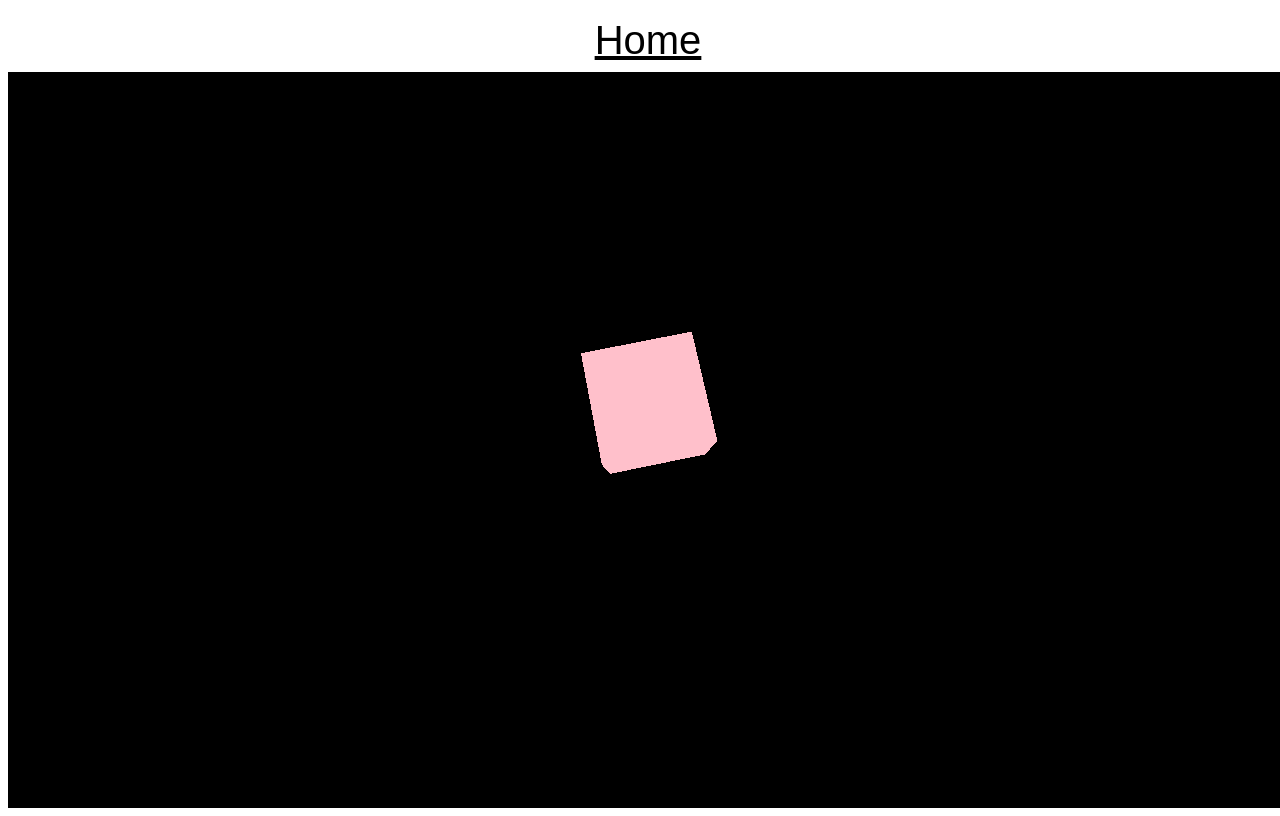
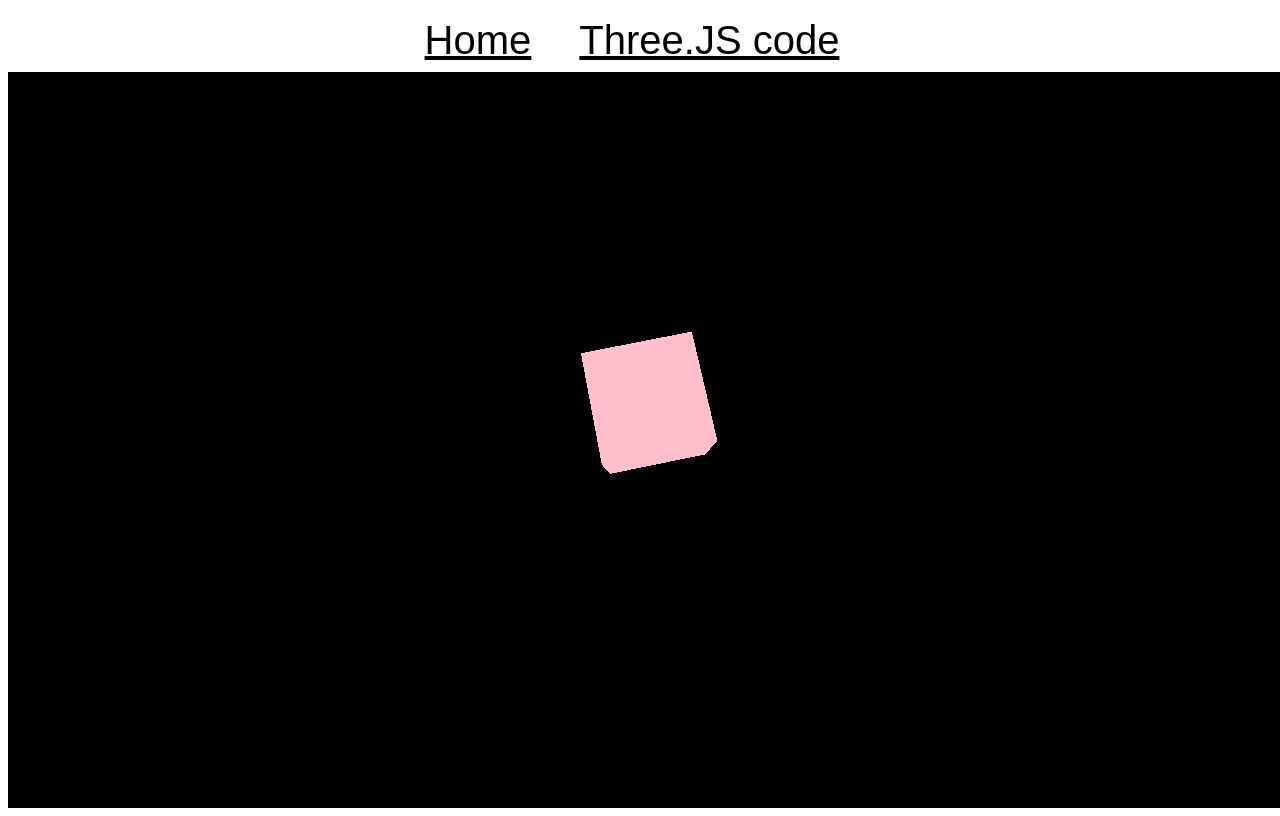
Before and after one commit to Hentyphoon/JSWebsite, a website built with Vite: page index.html in a window 1280 px wide. Built offline with nearby package versions, Linux system fonts and the light colour scheme.

Commit message:
Update index.html

```diff
--- a/index.html
+++ b/index.html
@@ -8,6 +8,7 @@
         <nav class="navbar">
             <ul>
                 <li><a href="index.html">Home</a></li>
+                <li><a href="code.html">Three.JS code</li>
             </ul>
         </nav>
         <div class="image-container">
```
